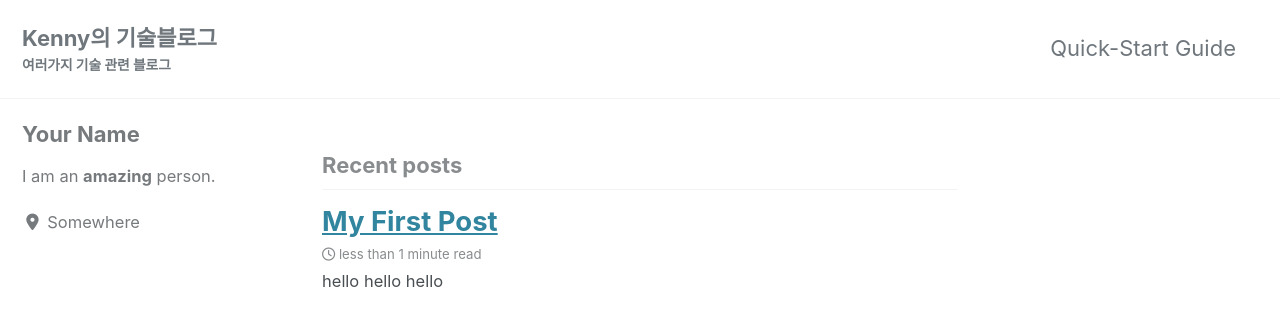
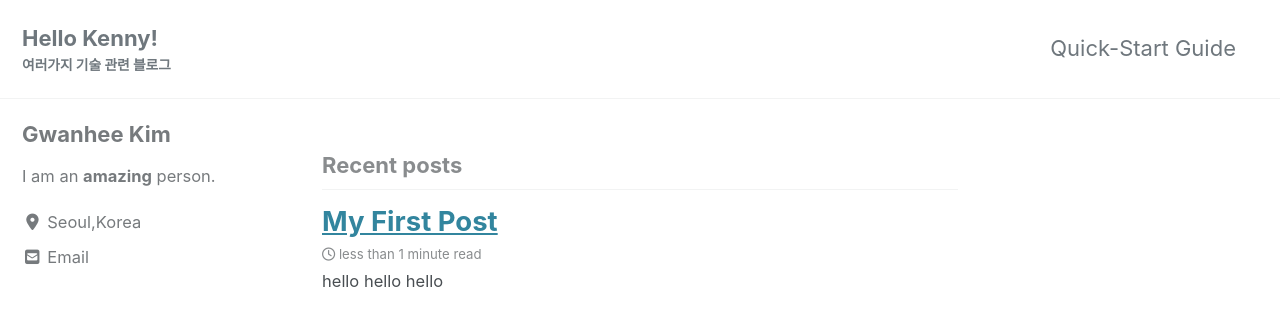
Before and after one commit to kennykim1990/kennykim1990.github.io, a Jekyll site: the page built from index.html, in a window 1280 px wide and 900 px high. Shown: the top 326 px of the window. Built offline with Jekyll 4.4.1, drawn with Linux system fonts in a browser that asks for light colours; cached includes are drawn as plain includes; nearby versions of some CDN libraries; the list of posts is cut into pages by our own code.

Commit message:
config update

```diff
--- a/_config.yml
+++ b/_config.yml
@@ -21,12 +21,12 @@ title_separator          : "-"
 subtitle                 : 여러가지 기술 관련 블로그
 name                     : "김관희"
 description              : "검색엔진, 빅데이터, 프론트엔드, 백엔드, 디자인, 분석, 딥러닝 다하는 슈퍼개발자."
-url                      : # the base hostname & protocol for your site e.g. "https://mmistakes.github.io"
+url                      : "https://kennykim1990.github.io/"
 baseurl                  : # the subpath of your site, e.g. "/blog"
-repository               : # GitHub username/repo-name e.g. "mmistakes/minimal-mistakes"
+repository               : "kennykim1990/kennykim1990.github.io"
 teaser                   : # path of fallback teaser image, e.g. "/assets/images/500x300.png"
 logo                     : # path of logo image to display in the masthead, e.g. "/assets/images/88x88.png"
-masthead_title           : # overrides the website title displayed in the masthead, use " " for no title
+masthead_title           : "Hello Kenny!"
 # breadcrumbs            : false # true, false (default)
 words_per_minute         : 200
 comments:
@@ -107,11 +107,11 @@ analytics:
 
 # Site Author
 author:
-  name             : "Your Name"
+  name             : "Gwanhee Kim"
   avatar           : # path of avatar image, e.g. "/assets/images/bio-photo.jpg"
   bio              : "I am an **amazing** person."
-  location         : "Somewhere"
-  email            :
+  location         : "Seoul,Korea"
+  email            : "gwanhee.kim@konantech.com"
   links:
     - label: "Email"
       icon: "fas fa-fw fa-envelope-square"
```
